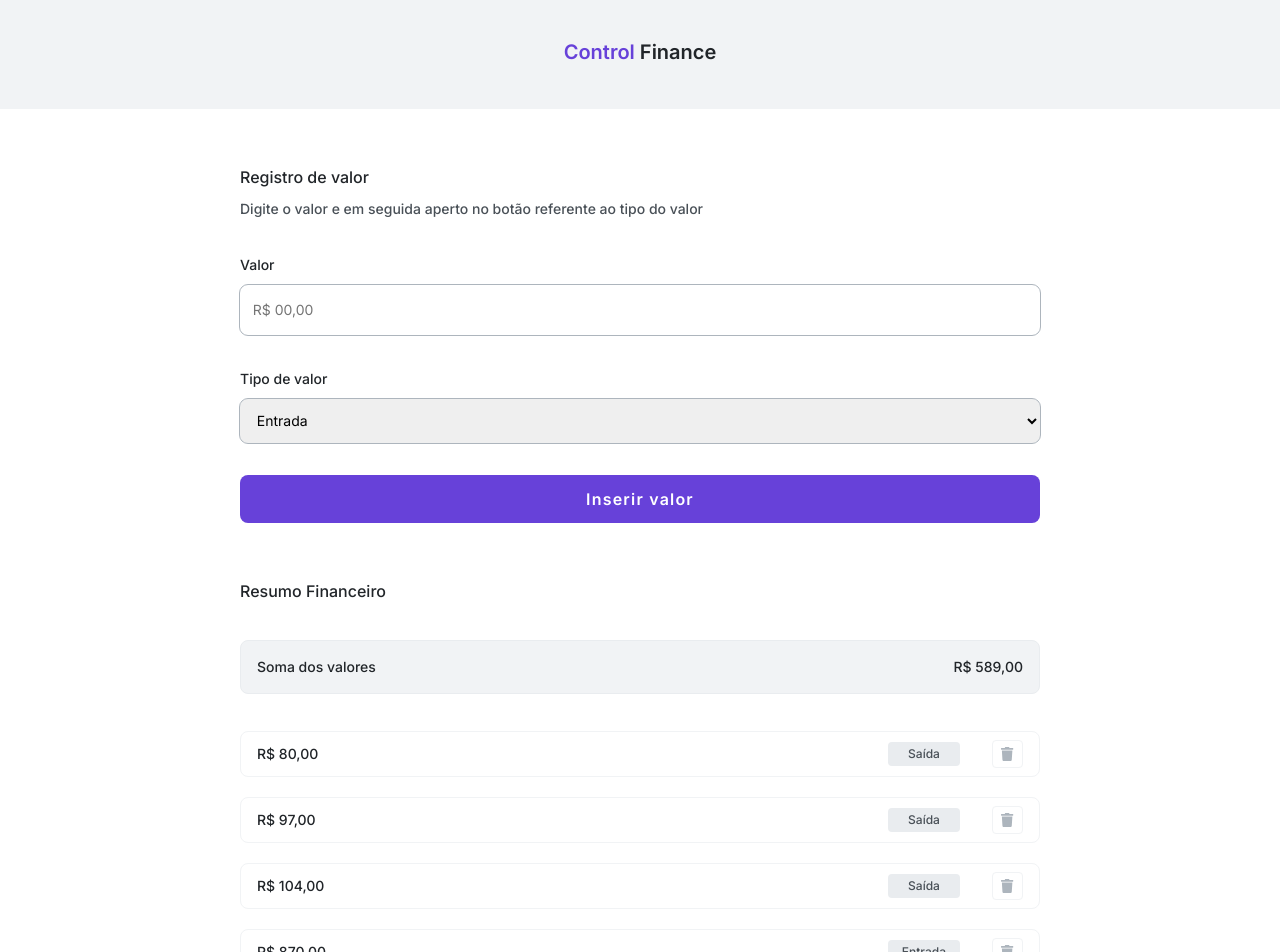
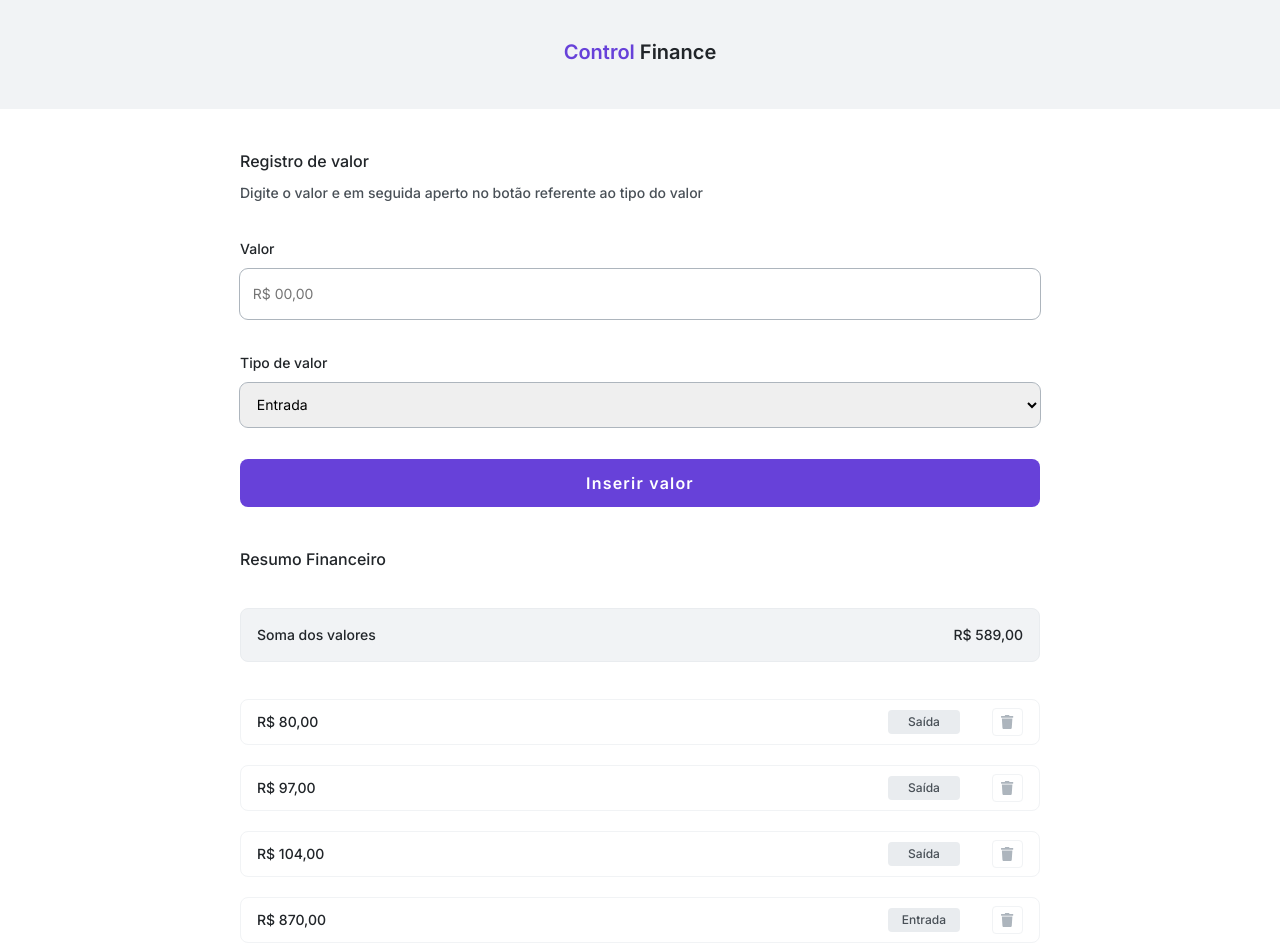
Before and after one commit to Kenzie-Academy-Brasil-Developers/m5-t22-demos-monorepo, a React (Vite) app in the folder 08 - useState - Projeto Control Finance/: page / in a window 1280 px wide. Shown: the top 952 px of the page. Built offline with nearby package versions, Linux system fonts and the light colour scheme.

Commit message:
added m5-t22-sp3-demo1 initial template

```diff
--- a/08 - useState - Projeto Control Finance/src/styles/global.css
+++ b/08 - useState - Projeto Control Finance/src/styles/global.css
@@ -22,11 +22,11 @@ body {
 }
 
 section {
-  margin-block: 3.5rem 1.75rem;
+  margin-block: 2.5rem 1.75rem;
 }
 
 .container {
   max-width: 800px;
-  margin: 0 auto;
+  margin: 1rem auto;
   padding-inline: 1rem;
 }
```
